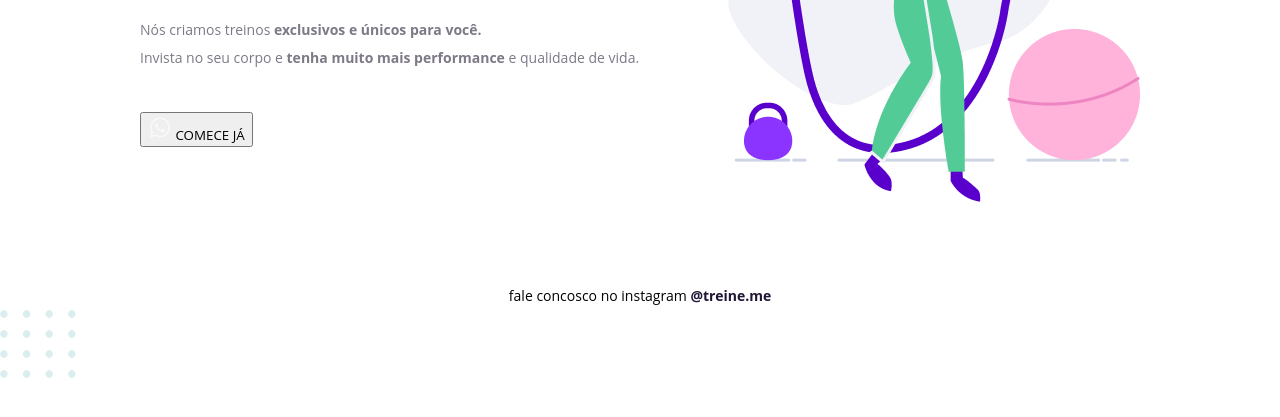
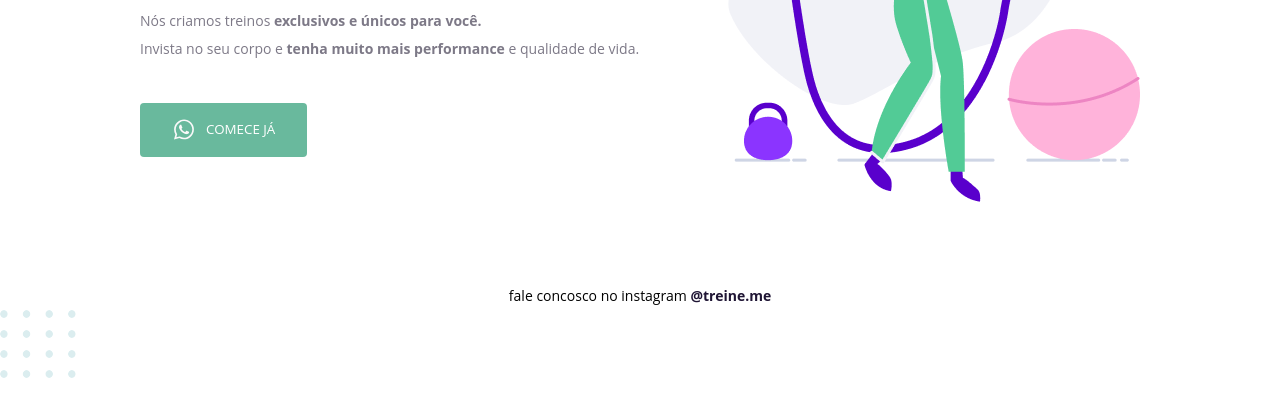
Before and after one commit to eziolemes/treine-me, a plain HTML site: page index.html in a window 1280 px wide. Shown: the part 379-796 px from the top of the page. Drawn offline with Linux system fonts and the light colour scheme.

Commit message:
estiliza botão whatsapp

```diff
--- a/style.css
+++ b/style.css
@@ -3,6 +3,7 @@ body {
   padding: 0;
 
   font-family: 'Open Sans', sans-serif;
+  background: linear-gradient(180deg, rgba(227, 255, 48, 0) 82.08%, rbga(227, 255, 248, 0.38) 100%);
 }
 
 .page {
@@ -68,8 +69,25 @@ section p {
 }
 
 button {
+  color: white;
   text-transform: uppercase;
   font-family: 'Open Sans', sans-serif;
+
+  background: #69B99D;
+  border: 0;
+  border-radius: 4px;
+  padding: 14px 32px 15px;
+
+  display: flex;
+  align-items: center;
+  justify-content: center;
+  gap: 10px;
+
+  cursor: pointer;
+}
+
+button:hover {
+  background: #4ea788;
 }
 
 footer {
```
